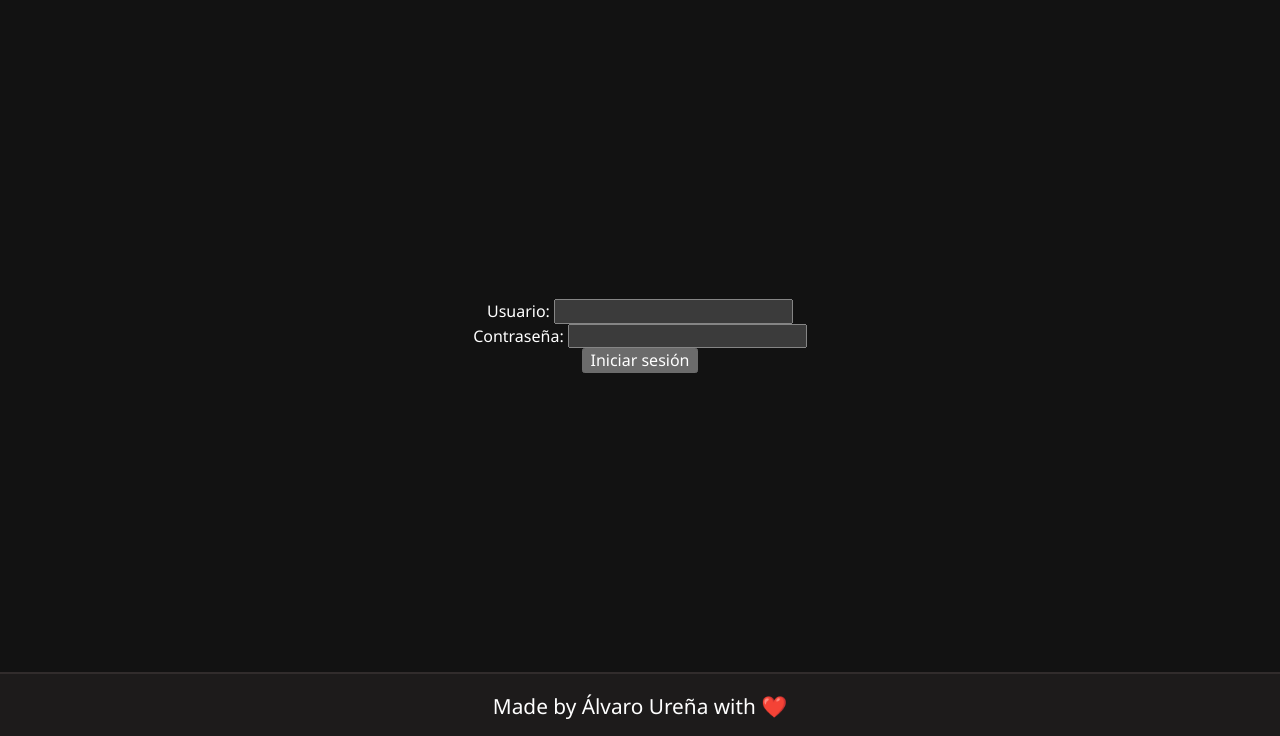
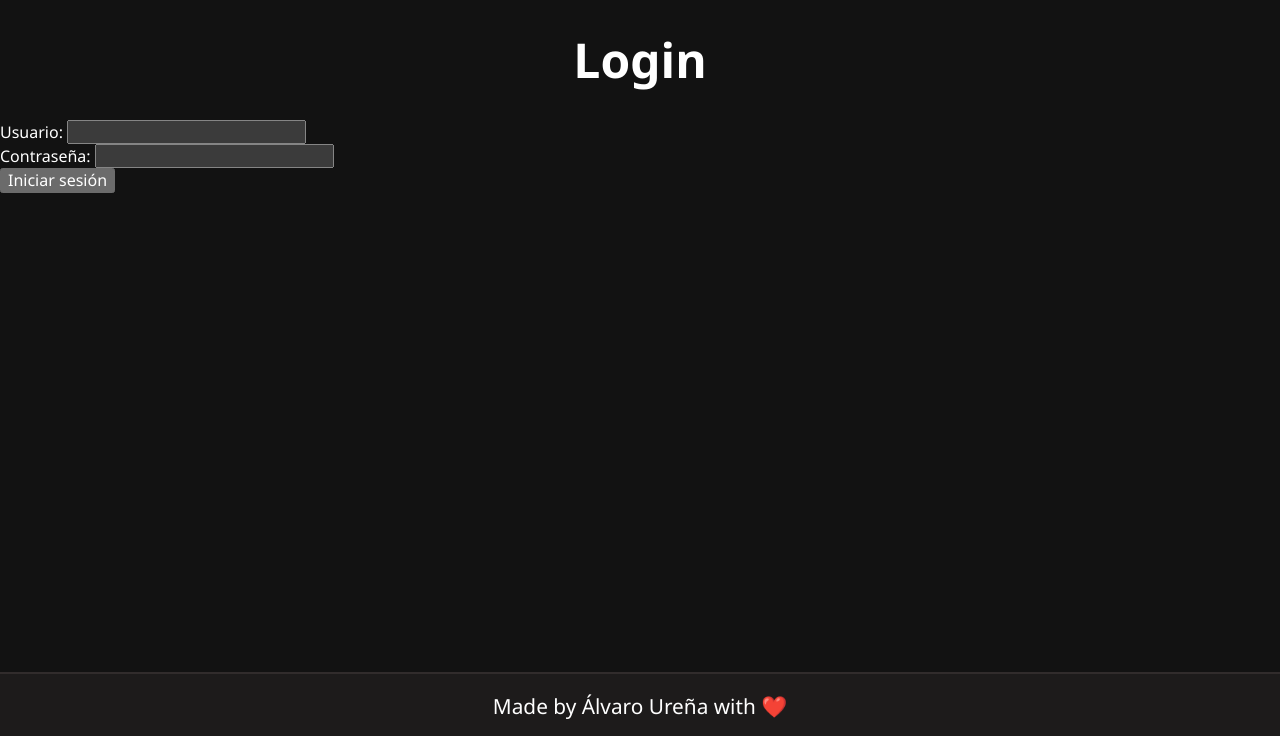
Before and after one commit to AlvaroUrena/PHP-Deploy-Environment, a PHP site: page /login.php in a window 1280 px wide. Shown: the part 64-800 px from the top of the page. Run offline with PHP 8.4, Linux system fonts and the light colour scheme.

Commit message:
css updated

```diff
--- a/src/css/styles.css
+++ b/src/css/global.css
@@ -17,22 +17,6 @@ body {
   display: grid;
   place-items: center;
   grid-template-rows: 4rem 1fr 4rem;
-}
-
-main {
-  text-align: center;
-  width: 100%;
-  height: 100%;
-  display: grid;
-  place-content: center;
-
-  > p {
-    font-size: 2rem;
-  }
-}
-
-h1 {
-  font-size: 4rem;
 }
 
 header {
@@ -74,22 +58,7 @@ footer {
   border-top: var(--border) solid 2px;
 }
 
-.toolsBtn {
-  padding: 1rem;
-  background-color: var(--secondBackground);
-  width: fit-content;
-  color: white;
-  text-decoration: none;
-  font-size: 1.5rem;
-  margin: 0 auto;
-  border-radius: 1rem;
-  margin-top: 2rem;
-  border: var(--border) solid 2px;
-  transition: all 0.2s;
-
-  &:hover {
-    background-color: white;
-    color: black;
-    box-shadow: white 0px 0px 10px;
-  }
+main {
+  width: 100%;
+  height: 100%;
 }
--- /dev/null
+++ b/src/css/login.css
@@ -0,0 +1,4 @@
+h1 {
+  text-align: center;
+  font-size: 3rem;
+}
--- a/src/index.php
+++ b/src/index.php
@@ -6,7 +6,8 @@
   <meta name="viewport" content="width=device-width, initial-scale=1.0">
   <title>PHP Deploy with Docker</title>
   <link rel="stylesheet" href="css/normalize.css" type="text/css">
-  <link rel="stylesheet" href="css/styles.css" type="text/css">
+  <link rel="stylesheet" href="css/global.css" type="text/css">
+  <link rel="stylesheet" href="css/home.css" type="text/css">
 </head>
 
 <body>
--- a/src/login.php
+++ b/src/login.php
@@ -6,7 +6,8 @@
   <meta name="viewport" content="width=device-width, initial-scale=1.0">
   <title>Login</title>
   <link rel="stylesheet" href="css/normalize.css" type="text/css">
-  <link rel="stylesheet" href="css/styles.css" type="text/css">
+  <link rel="stylesheet" href="css/global.css" type="text/css">
+  <link rel="stylesheet" href="css/login.css" type="text/css">
 </head>
 
 <body>
@@ -14,6 +15,7 @@
   include('components/header.php');
   ?>
   <main>
+    <h1>Login</h1>
     <form method="post" action="includes/loginSystem.php">
       <label for="username">Usuario:</label>
       <input type="text" id="username" name="username" required><br>
```
Also changed, not shown: src/css/home.css (added, +33 -0 lines).
